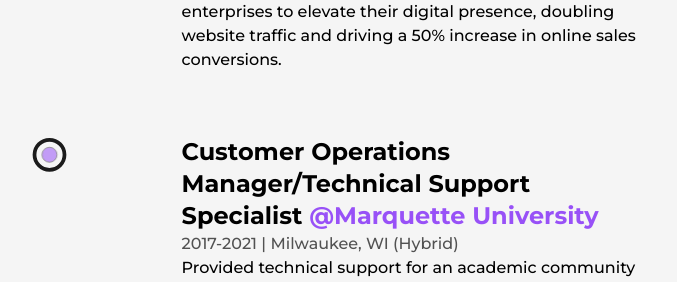
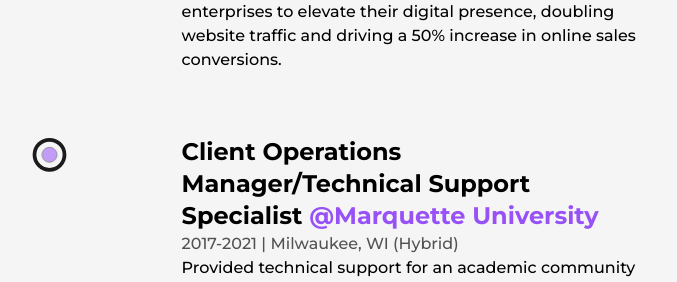
Before and after one commit to dee2314/Portfolio2023, a Next.js app: page /about in a window 1280 px wide. Shown: the part 3340-3622 px from the top of the page, without its empty margins (244-921 px from the left). Built offline with nearby package versions, Linux system fonts and the light colour scheme.

Commit message:
Site Update

```diff
--- a/src/components/Experience.js
+++ b/src/components/Experience.js
@@ -79,7 +79,7 @@ Collaborated with over 100 enterprises to elevate their digital presence, doubli
 
                    />
  <Details
-position="Customer Operations Manager/Technical Support Specialist" company="Marquette University"
+position="Client Operations Manager/Technical Support Specialist" company="Marquette University"
 // companyLink="www.company.com" //IF YOU WANT TO INCLUDE COMPANY LINK
 time="2017-2021" address="Milwaukee, WI (Hybrid)"
 work="
```
